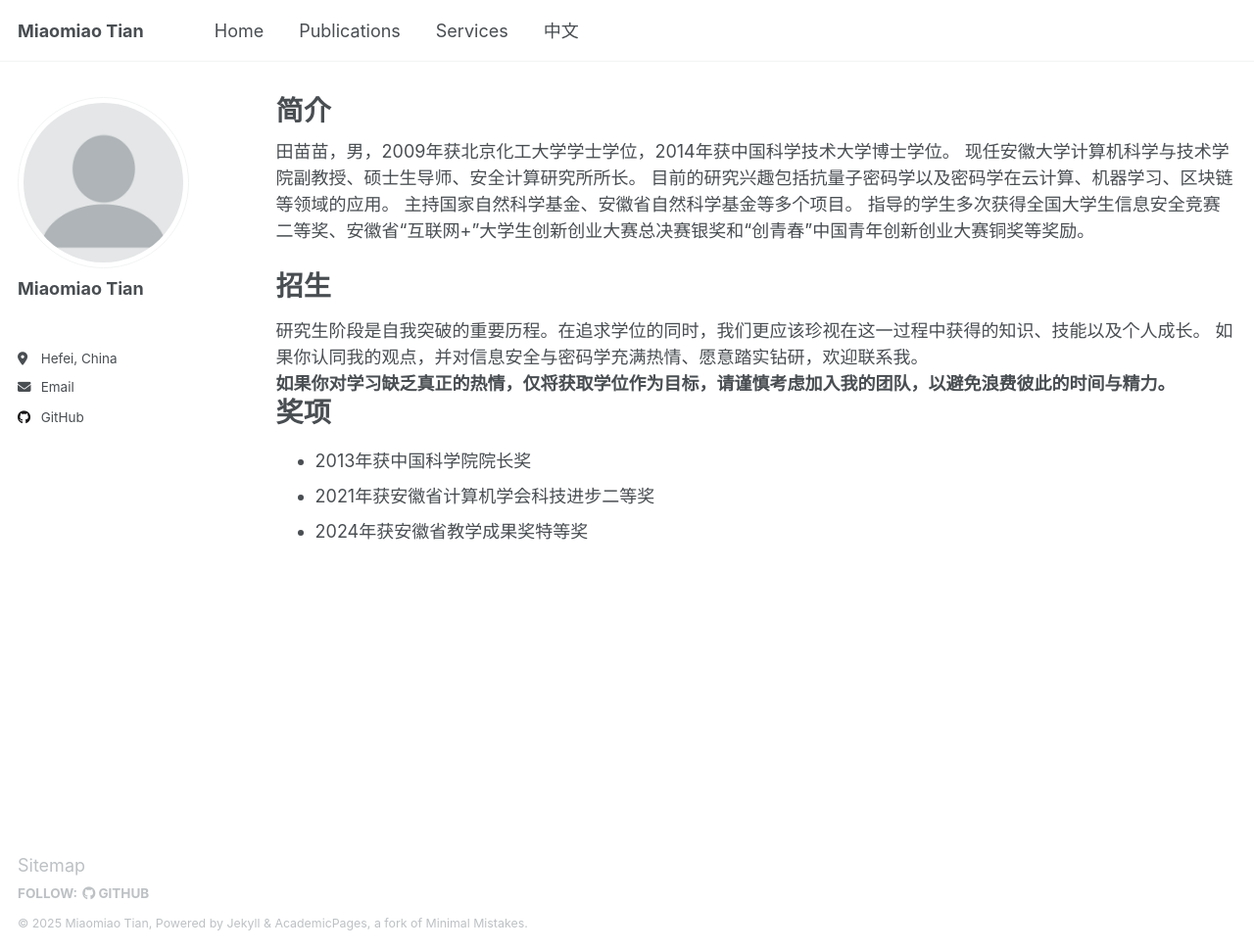
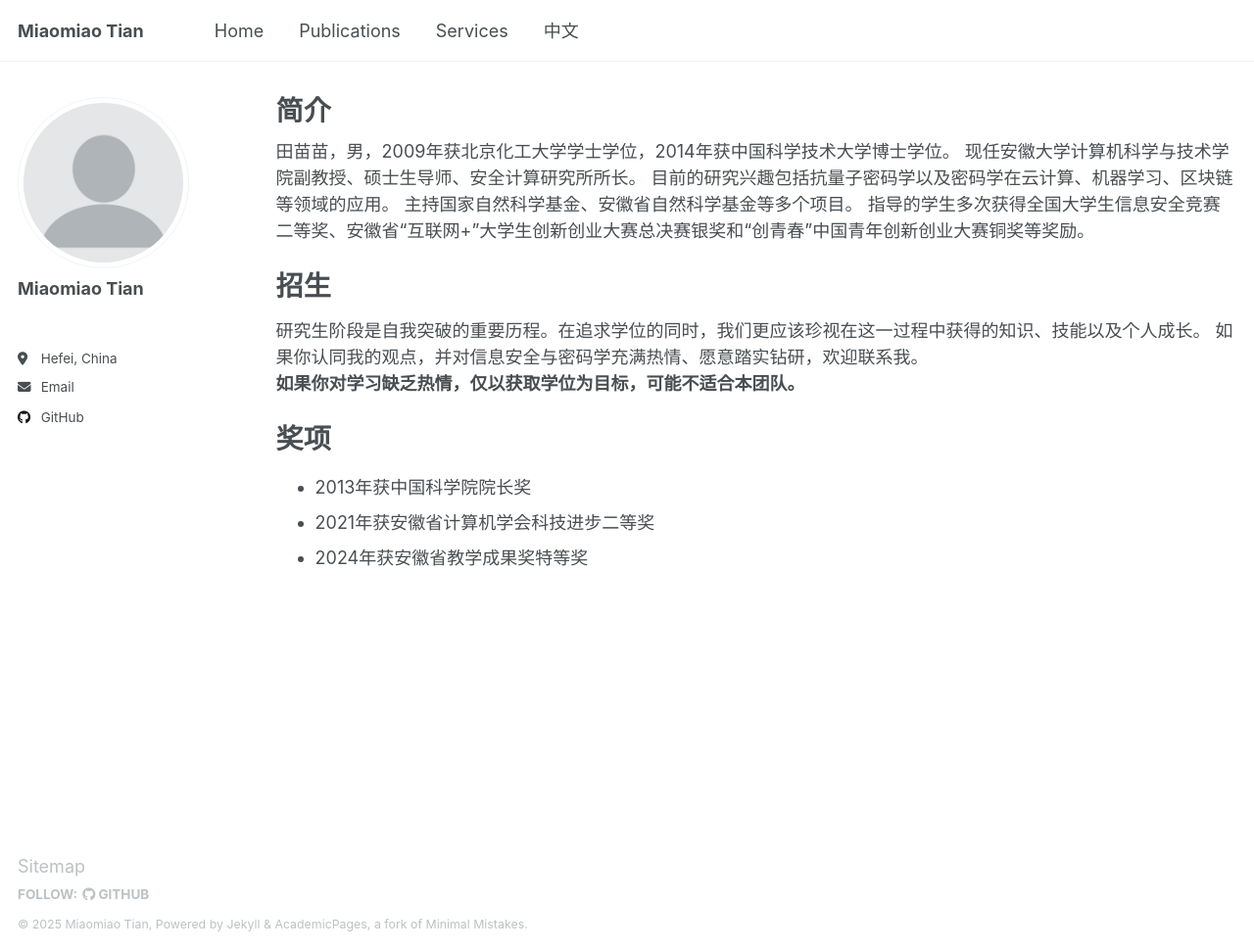
Before and after one commit to dmtian/dmtian.github.io, a Jekyll site: the page built from _pages/chinese.html, in a window 1280 px wide and 971 px high. Shown: the whole window at 98% size. Built offline with Jekyll 4.4.1, drawn with Linux system fonts in a browser that asks for light colours.

Commit message:
Update chinese.html

```diff
--- a/_pages/chinese.html
+++ b/_pages/chinese.html
@@ -17,9 +17,10 @@ author_profile: true
 研究生阶段是自我突破的重要历程。在追求学位的同时，我们更应该珍视在这一过程中获得的知识、技能以及个人成长。
 如果你认同我的观点，并对信息安全与密码学充满热情、愿意踏实钻研，欢迎联系我。
 <br>
-<b>如果你对学习缺乏真正的热情，仅将获取学位作为目标，请谨慎考虑加入我的团队，以避免浪费彼此的时间与精力。</b>
+<b>如果你对学习缺乏热情，仅以获取学位为目标，可能不适合本团队。</b>
 
-
+<br>
+<br>
 <h1>奖项</h1>
 <ul>
   <li>2013年获中国科学院院长奖</li>
```
